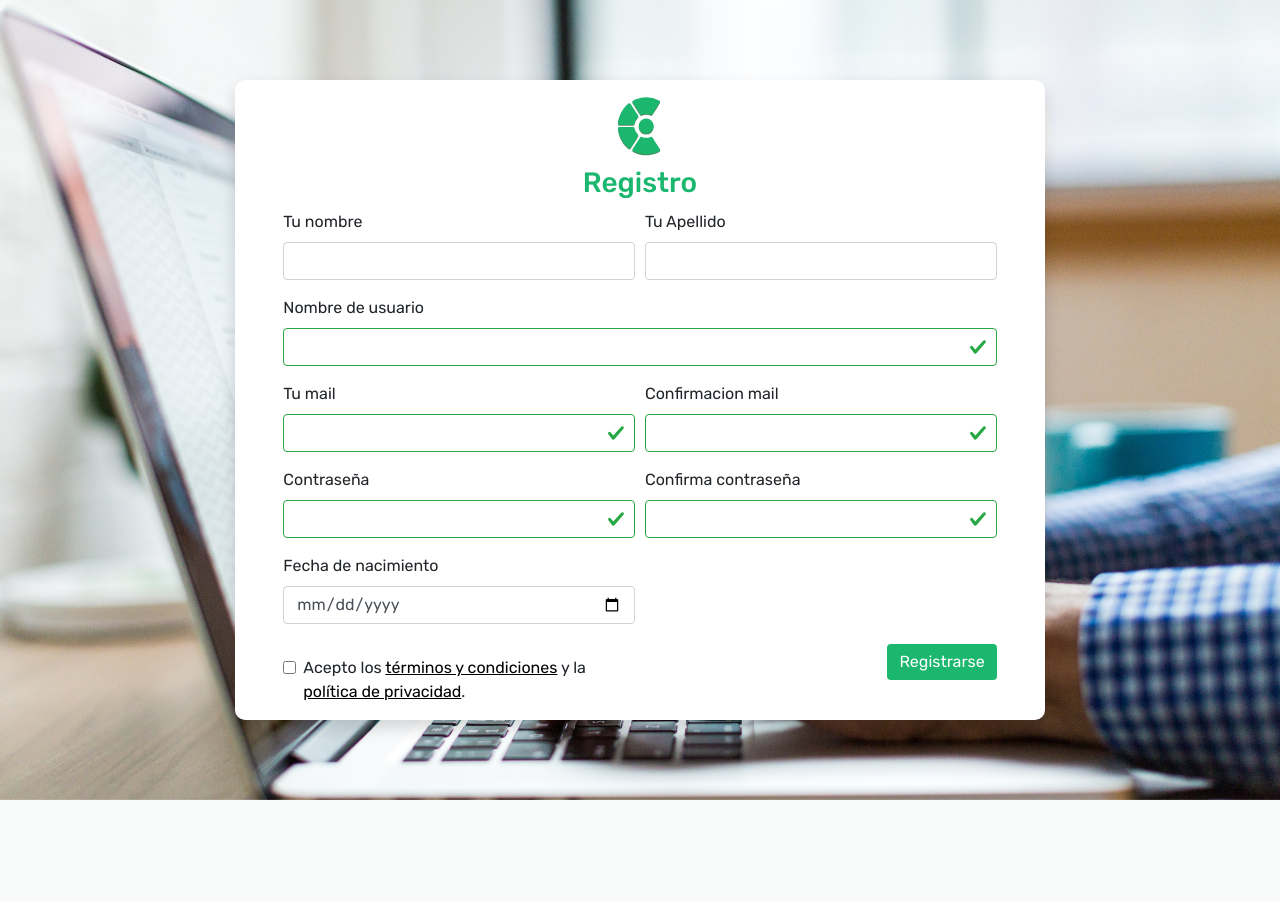
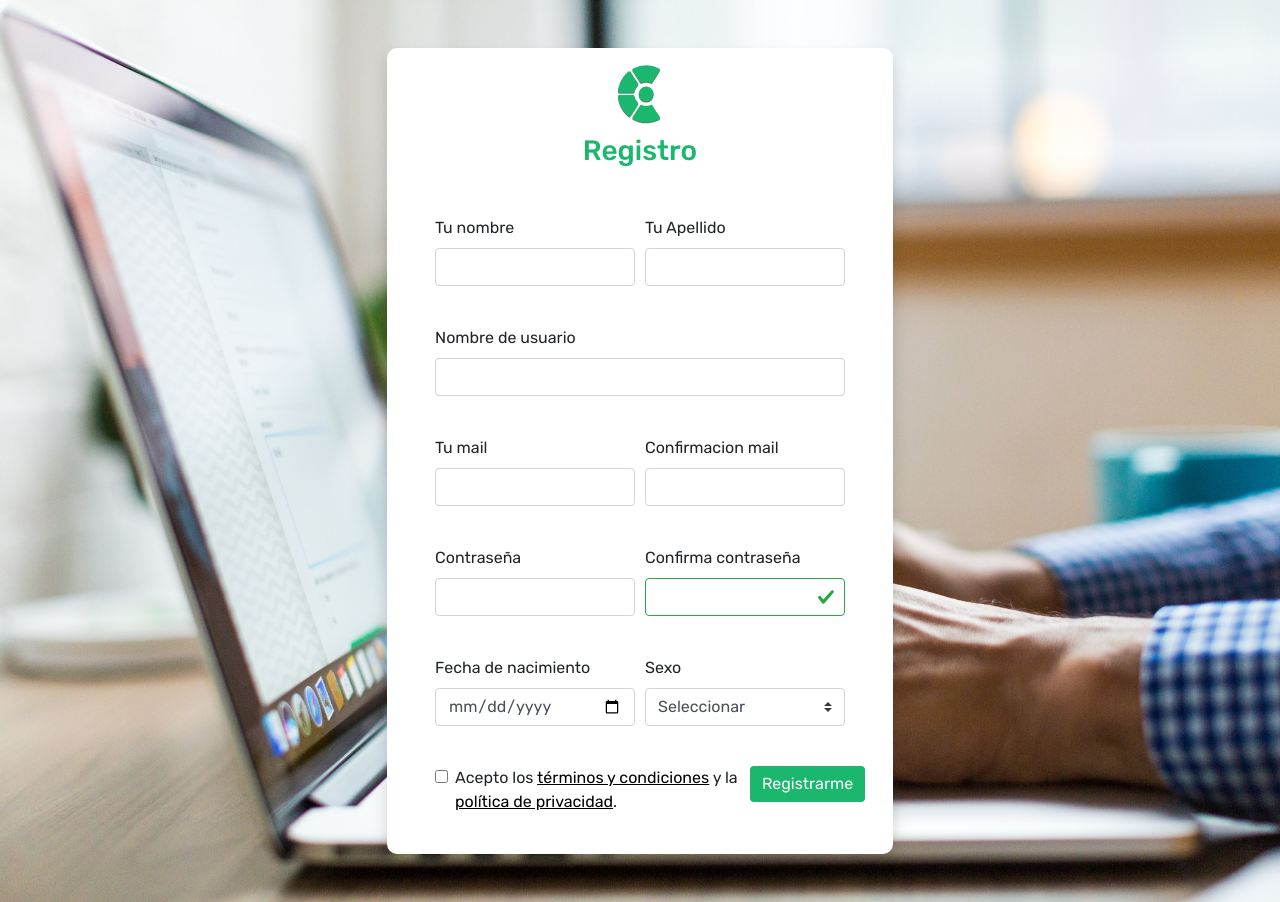
Before and after one commit to emilianog94/proyectointegradordh, a PHP site: page /registro.php in a window 1280 px wide. Before the commit the page ends 800 px from the top, so only its background shows below. Run offline with PHP 8.4, Linux system fonts and the light colour scheme; some libraries are stand-ins or nearby versions.

Commit message:
Armado de Formulario de Registro con Modal de Checkbox de Intereses + Fix Form

```diff
--- a/web/contacto.php
+++ b/web/contacto.php
@@ -16,7 +16,7 @@ include("include/head.php");
                 </div>
 
                     <div class="col-12 col-sm-12 col-md-5 col-lg-4 shadow contacto-form px-5 py-3    d-flex flex-column align-items-center">
-                        <a href="index.php"><img class="mb-4" src="img/logo_c.svg" alt=""></a>
+                        <a href="index.php"><img class="mb-4" src="img/logo_c.svg" class="logo" alt=""></a>
                         <h3 class="color-verde text-center mb-4">Contactanos</h3>
                         <form class="w-100">
 
--- a/web/css/_contacto.css
+++ b/web/css/_contacto.css
@@ -16,6 +16,6 @@
 }
 
 
-.contacto-form img{
+.contacto-form img.logo{
     width:60px;
 }
--- a/web/registro.php
+++ b/web/registro.php
@@ -10,83 +10,87 @@ include("include/head.php");
     <div class="contenedor-registro">
 
         <section class="container-fluid px-5">
-            <div class="row d-flex align-items-center vh-100 flex-wrap">
-
-                <div class="d-none d-sm-none d-md-flex d-lg-flex  col-sm-2 col-md-2 col-lg-2">
-                    <!-- <h1 class="text-white display-4 d-none d-md-block">Superá tus límites participando en la primera red social de desafíos digitales</h1>
-                        <h1 class="text-white d-block d-md-none">Superá tus límites participando en la primera red social de desafíos digitales</h1> -->
-                    </div>
+            <div class="row d-flex align-items-center justify-content-center vh-100 flex-wrap">
 
 
-                    <div class="col-12 col-sm-12 col-md-8 col-lg-8 shadow contacto-form px-5 py-3 d-flex flex-column align-items-center">
-                        <a href="index.php"><img  src="img/logo_c.svg" alt=""></a>
-                        <h3 class="color-verde text-center ">Registro</h3>
-                        <form class="w-100 needs-validation" novalidate>
+
+                    <div class="col-12 col-sm-12 col-md-8 col-lg-5 shadow contacto-form px-5 py-3 d-flex flex-column align-items-center my-5">
+                        <a href="index.php"><img  src="img/logo_c.svg" class="logo" alt=""></a>
+                        <h3 class="color-verde text-center mb-5 ">Registro</h3>
+                        <form class="w-100 needs-validation" method="POST" action="register.php">
 
                             <div class="form-row">
 
-                                <div class="col-12 col-sm-12 col-md-6 col-lg-6 ">
-                                    <div class="form-group" method="POST" action="register.php">
+                                <div class="col-12 col-sm-12 col-md-6 col-lg-6 mb-0 mb-md-4 ">
+                                    <div class="form-group">
                                         <label for="inputName">Tu nombre</label>
                                         <input type="text" class="form-control" id="inputName" required>
                                     </div>
                                 </div>
 
-                                <div class="col-12 col-sm-12 col-md-6 col-lg-6 ">
-                                    <div class="form-group" method="POST" action="register.php">
+                                <div class="col-12 col-sm-12 col-md-6 col-lg-6  mb-0 mb-md-4 ">
+                                    <div class="form-group">
                                         <label for="inputName">Tu Apellido</label>
                                         <input type="text" class="form-control" id="inputName" required>
                                     </div>
                                 </div>
 
-                                <div class="col-12 col-sm-12 col-md-12 col-lg-12 ">
-                                    <div class="form-group" method="POST" action="register.php">
+                                <div class="col-12 col-sm-12 col-md-12 col-lg-12  mb-0 mb-md-4 ">
+                                    <div class="form-group">
                                         <label for="inputName">Nombre de usuario</label>
-                                        <input type="text" class="form-control is-valid" id="inputName" required>
+                                        <input type="text" class="form-control " id="inputName" required>
                                     </div>
                                 </div>
 
-                                <div class="col-12 col-sm-12 col-md-6 col-lg-6 ">
+                                <div class="col-12 col-sm-12 col-md-6 col-lg-6  mb-0 mb-md-4 ">
                                     <div class="form-group">
                                         <label for="inputMail">Tu mail</label>
-                                        <input type="email" class="form-control is-valid" id="inputMail" required>
+                                        <input type="email" class="form-control " id="inputMail" required>
                                     </div>
                                 </div>
 
-                                <div class="col-12 col-sm-12 col-md-6 col-lg-6 ">
+                                <div class="col-12 col-sm-12 col-md-6 col-lg-6   mb-0 mb-md-4">
                                     <div class="form-group">
                                         <label for="inputMail">Confirmacion mail</label>
-                                        <input type="email" class="form-control is-valid" id="inputMail" required>
+                                        <input type="email" class="form-control " id="inputMail" required>
                                     </div>
                                 </div>
 
-                                <div class="col-12 col-sm-12 col-md-6 col-lg-6 ">
+                                <div class="col-12 col-sm-12 col-md-6 col-lg-6  mb-0 mb-md-4 ">
                                     <div class="form-group">
                                         <label for="inputPassword">Contraseña<a href="http://" target="_blank" rel="noopener noreferrer"></a></label>
-                                        <input type="password" class="form-control is-valid" id="inputPassword" required>
+                                        <input type="password" class="form-control " id="inputPassword" required>
                                     </div>
                                 </div>
 
-                                <div class="col-12 col-sm-12 col-md-6 col-lg-6 ">
+                                <div class="col-12 col-sm-12 col-md-6 col-lg-6  mb-0 mb-md-4 ">
                                     <div class="form-group">
                                         <label for="inputPassword">Confirma contraseña<a href="http://" target="_blank" rel="noopener noreferrer"></a></label>
                                         <input type="password" class="form-control is-valid" id="inputPassword" required>
                                     </div>
                                 </div>
 
-                                <div class="col-6 col-sm-6 col-md-6 col-lg-6 ">
+
+
+                                <div class="col-6 col-sm-6 col-md-6 col-lg-6  mb-0 mb-md-4 ">
                                     <div class="form-group">
                                         <label for="inputFechaNac">Fecha de nacimiento</label>
                                         <input type="date" class="form-control" id="inputFechaNac" placeholder="Date of Birth" required>
                                     </div>
                                 </div>
 
-                                <div class="col-6 col-sm-6 col-md-6 col-lg-6">
+                                <div class="col-6 col-sm-6 col-md-6 col-lg-6  mb-0 mb-md-4">
+                                    <label for="">Sexo</label>
+                                    <select class="custom-select">
+                                    <option selected>Seleccionar</option>
+                                    <option value="1">Hombre</option>
+                                    <option value="2">Mujer</option>
+                                    </select>
 
                                 </div>
 
 
-                                <div class="col-6 col-sm-6 col-md-6 col-lg-6 mt-3 ">
+                                <div class="col-6 col-sm-6 col-md-6 col-lg-9 mb-0 mb-md-4 ">
                                     <div class="form-check">
                                         <input class="form-check-input" type="checkbox" value="" id="invalidCheck" required>
                                         <label class="form-check-label" for="invalidCheck">
@@ -95,17 +99,65 @@ include("include/head.php");
                                     </div>
                                 </div>
 
-                                <div class="col-6 col-sm-6 col-md-6 col-lg-6 ">
+                                <div class="col-6 col-sm-6 col-md-6 col-lg-3 ">
+                                <!--
                                     <button class="btn btn-secondary float-right     mt-1" type="submit">Registrarse</button>
+                                -->
+                                        <button type="button" class="btn btn-secondary" data-toggle="modal" data-target="#exampleModal">
+                                        Registrarme
+                                        </button>
+
+
+                                        <!-- Modal -->
+                                        <div class="modal fade" id="exampleModal" tabindex="-1" role="dialog" aria-labelledby="exampleModalLabel" aria-hidden="true">
+                                        <div class="modal-dialog modal-xl" role="document">
+                                            <div class="modal-content text-center">
+                                            <div class="modal-header">
+                                                <h5 class="modal-title d-block color-verde w-100" id="exampleModalLabel">¡Ya casi estamos!</h5>
+                                                <button type="button" class="close" data-dismiss="modal" aria-label="Close">
+                                                <span aria-hidden="true">&times;</span>
+                                                </button>
+                                            </div>
+                                            <div class="modal-body">
+                                                Elegí tus áreas favoritas para personalizar tu experiencia y ofrecerte desafíos acordes a tus intereses regularmente.
+
+                                                <div class="seleccion-intereses d-flex flex-column flex-md-row">
+
+                                                    <input type="checkbox" id="myCheckbox1" value="Diseño y Arte" />
+                                                    <label for="myCheckbox1">
+                                                    <img src="img/categoria-diseno.jpg"><p class="mt-2">Diseño y Arte</p>
+                                                    </label>
+
+                                                    <input type="checkbox" id="myCheckbox2" value="Fotografía" />
+                                                    <label for="myCheckbox2">
+                                                    <img src="img/categoria-fotografia.jpg"><p class="mt-2">Fotografía</p>
+                                                    </label>
+
+                                                    <input type="checkbox" id="myCheckbox3" value="Programación y Lógica" />
+                                                    <label for="myCheckbox3">
+                                                    <img src="img/categoria-programacion.jpg"><p class="mt-2">Programación y Lógica</p>
+                                                    </label>
+
+                                                </div>
+
+
+                                            </div>
+                                            <div class="modal-footer mt-5">
+                                                <button type="button" class="btn btn-primary" data-dismiss="modal">Volver atrás</button>
+                                                <button class="btn btn-secondary float-right     mt-1" type="submit">Registrarme</button>
+                                            </div>
+                                            </div>
+                                        </div>
+                                        </div>
+
                                 </div>
                             </form>
                         </div>
                     </div>
 
-                    <div class="d-none d-sm-none d-md-flex d-lg-flex  col-sm-2 col-md-2 col-lg-2">
-                        <!-- <h1 class="text-white display-4 d-none d-md-block">Superá tus límites participando en la primera red social de desafíos digitales</h1>
-                            <h1 class="text-white d-block d-md-none">Superá tus límites participando en la primera red social de desafíos digitales</h1> -->
-                        </div>
 
                     </div>
+
+
+
                 </body>
```
Also changed, not shown: web/css/_registro.css (+62 -0 lines).
